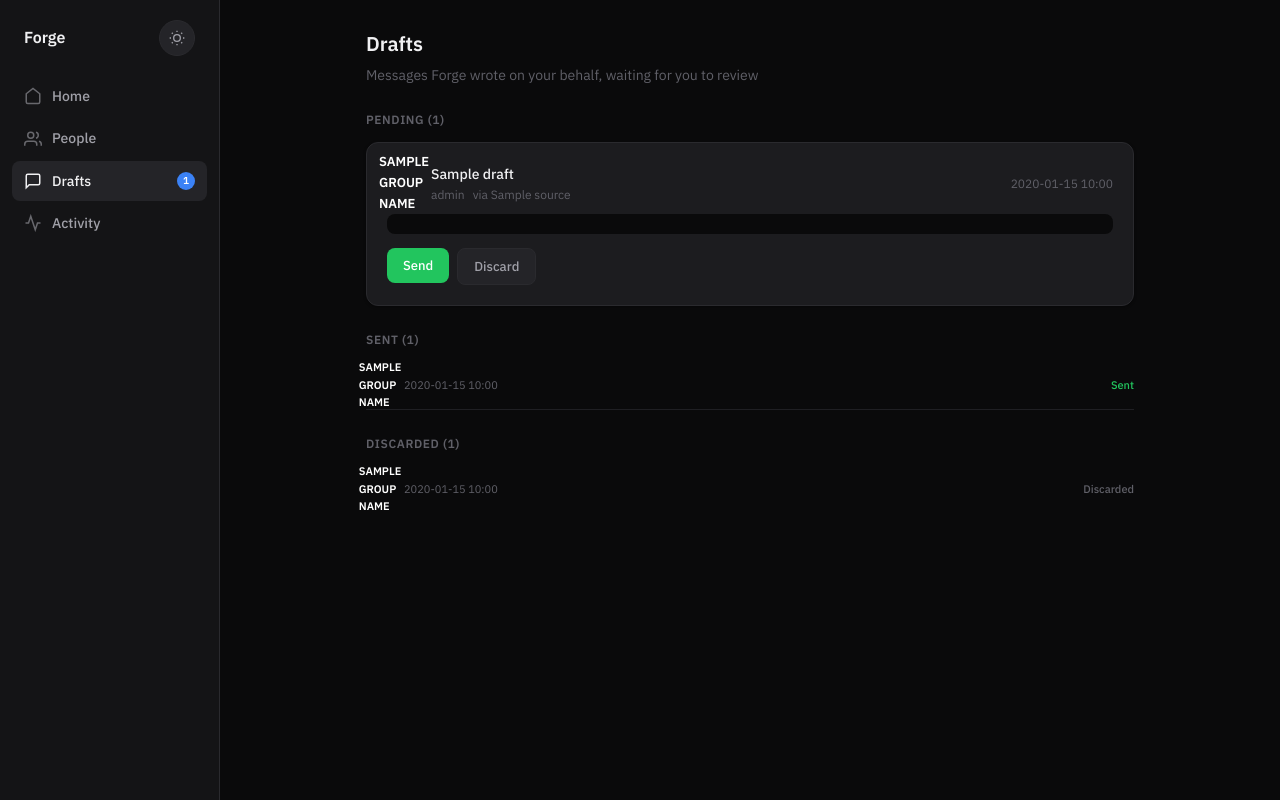
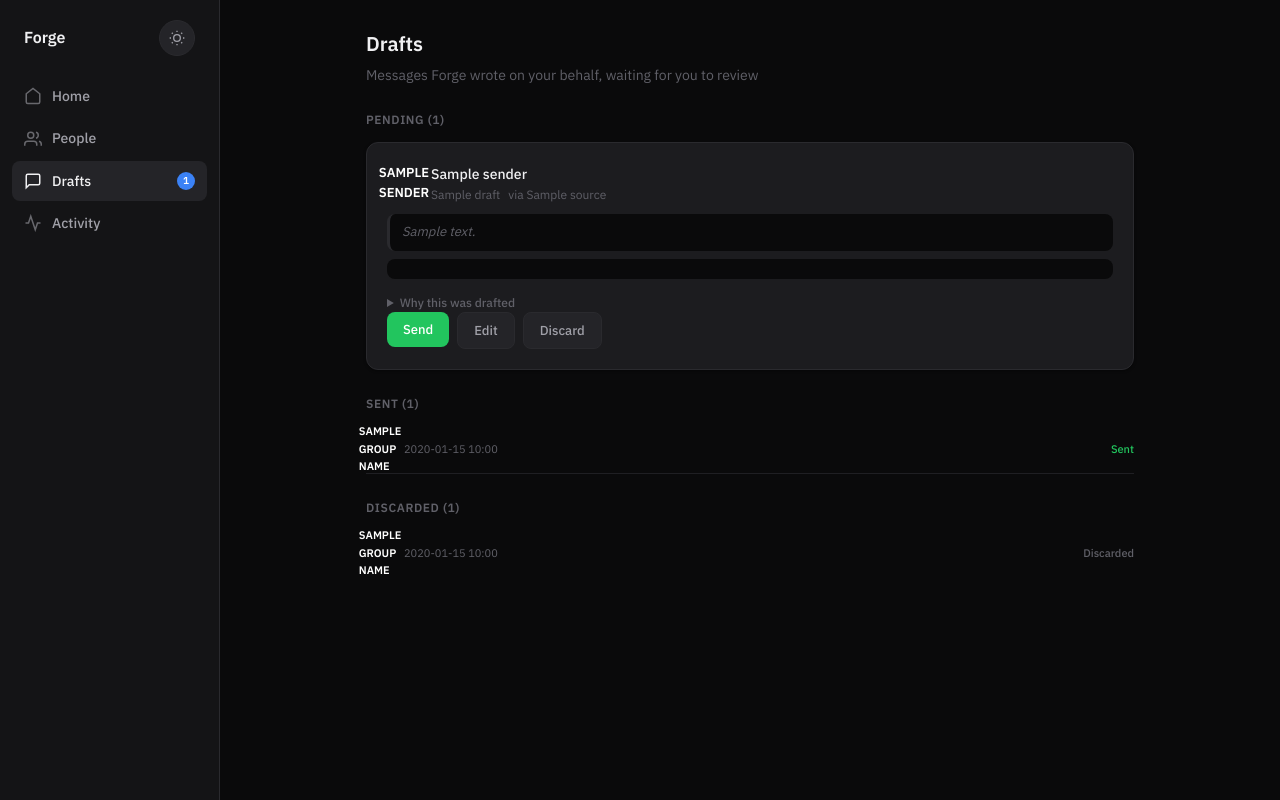
Before and after one commit to tariqismail/forge-admin, a Flask app: template templates/drafts.html in a window 1280 px wide. Run offline with Flask 3, Linux system fonts and the light colour scheme; the template is opened without the code that fills it: most values are stand-ins (such as "Sample title", 1, 10 or a date in 2020).

Commit message:
Match drafts page cards to home page (trigger text, edit, context)
Drafts page now shows: sender name, original message (trigger text),
draft body, collapsible context, and Edit button with inline textarea.
Same features as the home page draft cards.

Co-Authored-By: Claude Opus 4.6 (1M context) <noreply@anthropic.com>

```diff
--- a/templates/drafts.html
+++ b/templates/drafts.html
@@ -21,22 +21,40 @@
 {% for draft in pending %}
 <div class="draft-card">
   <div class="draft-header">
-    <div class="avatar {{ draft.for_role or 'staff' }}">{{ (draft.group_name or 'U')[0] | upper }}</div>
+    <div class="avatar {{ draft.for_role or 'staff' }}">{{ (draft.sender or draft.group_name or 'U')[0] | upper }}</div>
     <div class="draft-info">
-      <div class="draft-name">{{ draft.group_name or draft.group_jid }}</div>
+      <div class="draft-name">{{ draft.sender or draft.group_name or draft.group_jid }}</div>
       <div class="draft-meta">
-        <span>{{ draft.for_role or 'unknown' | title }}</span>
+        <span>{{ draft.group_name or '' }}</span>
         {% if draft.source %}<span>via {{ draft.source }}</span>{% endif %}
       </div>
     </div>
-    <div class="draft-time">{{ draft.created_at[:16] if draft.created_at else '' }}</div>
+    <div class="draft-time">{{ draft.created_at[11:16] if draft.created_at and draft.created_at|length > 16 else '' }}</div>
   </div>
-  <div class="draft-body">{{ draft.draft }}</div>
-  <div class="draft-actions">
+  {% if draft.trigger_text %}
+  <div class="trigger-text">{{ draft.trigger_text }}</div>
+  {% endif %}
+  <div class="message-body" id="text-{{ draft.id }}">{{ draft.draft }}</div>
+  {% if draft.context %}
+  <details class="draft-context">
+    <summary>Why this was drafted</summary>
+    <p>{{ draft.context }}</p>
+  </details>
+  {% endif %}
+  <form class="draft-edit-form" id="edit-{{ draft.id }}" style="display:none" method="POST" action="{{ url_for('draft_edit_and_send', draft_id=draft.id) }}">
+    <input type="hidden" name="csrf_token" value="{{ csrf_token() }}">
+    <textarea class="draft-textarea" name="text">{{ draft.draft }}</textarea>
+    <div class="message-actions">
+      <button class="btn btn-approve" type="submit">Send</button>
+      <button class="btn btn-secondary" type="button" onclick="cancelEdit('{{ draft.id }}')">Cancel</button>
+    </div>
+  </form>
+  <div class="message-actions" id="actions-{{ draft.id }}">
     <form method="POST" action="{{ url_for('draft_approve', draft_id=draft.id) }}">
       <input type="hidden" name="csrf_token" value="{{ csrf_token() }}">
       <button class="btn btn-approve" type="submit">Send</button>
     </form>
+    <button class="btn btn-secondary" type="button" onclick="startEdit('{{ draft.id }}')">Edit</button>
     <form method="POST" action="{{ url_for('draft_reject', draft_id=draft.id) }}">
       <input type="hidden" name="csrf_token" value="{{ csrf_token() }}">
       <button class="btn btn-secondary" type="submit">Discard</button>
```
